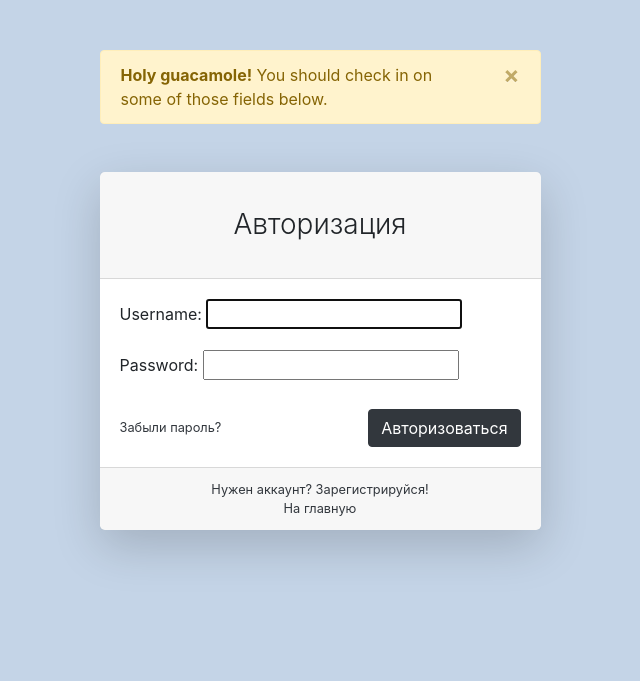
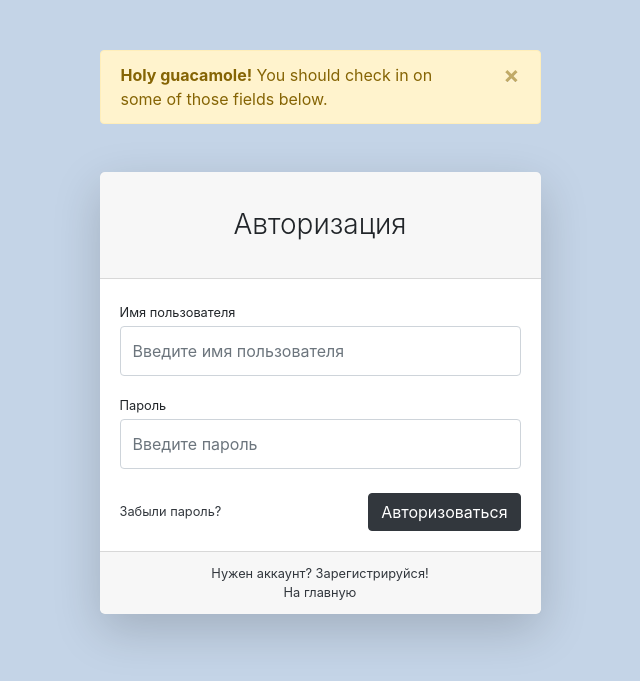
Before and after one commit to belapko/BookingDjango, a Django app: page /users/login/ in a window 1280 px wide. Shown: the top 681 px of the page, without its empty margins (320-960 px from the left). Run offline with Django 4.2, Linux system fonts and the light colour scheme; some libraries are stand-ins or nearby versions.

Commit message:
customization UserLoginForm

```diff
--- a/templates/users/login.html
+++ b/templates/users/login.html
@@ -19,17 +19,14 @@
                         <div class="card-body">
                             <form action="{% url 'users:login' %}" method="post">
                                 {% csrf_token %}
-{#                                <div class="form-group">#}
-{#                                    <label class="small mb-1" for="inputEmailAddress">Имя пользователя</label>#}
-{#                                    <input class="form-control py-4" id="inputEmailAddress" type="email"#}
-{#                                           placeholder="Введите имя пользователя"/>#}
-{#                                </div>#}
-{#                                <div class="form-group">#}
-{#                                    <label class="small mb-1" for="inputPassword">Пароль</label>#}
-{#                                    <input class="form-control py-4" id="inputPassword" type="password"#}
-{#                                           placeholder="Введите пароль"/>#}
-{#                                </div>#}
-                                {{ form.as_p }}
+                                <div class="form-group">
+                                    <label class="small mb-1" for="{{ form.username.id_for_label }}">Имя пользователя</label>
+                                    {{ form.username }}
+                                </div>
+                                <div class="form-group">
+                                    <label class="small mb-1" for="{{ form.password.id_for_label }}">Пароль</label>
+                                    {{ form.password }}
+                                </div>
                                 <div class="form-group d-flex align-items-center justify-content-between mt-4 mb-0">
                                     <a class="small" href="#">Забыли пароль?</a>
                                     <input class="btn btn-primary" type="submit" value="Авторизоваться">
--- a/users/forms.py
+++ b/users/forms.py
@@ -1,8 +1,14 @@
 from django.contrib.auth.forms import AuthenticationForm
-
+from django import forms
 from users.models import User
 
 class UserLoginForm(AuthenticationForm):
+    username = forms.CharField(widget=forms.TextInput(attrs={
+        'class' : 'form-control py-4', 'placeholder' : 'Введите имя пользователя' }))
+    password = forms.CharField(widget=forms.PasswordInput(attrs={
+        'class': 'form-control py-4', 'placeholder': 'Введите пароль' }))
+
+
     class Meta: # Дополнительные поля с которыми работает основной класс UserLoginForm
         model = User
         fields = ('username', 'password')
```
